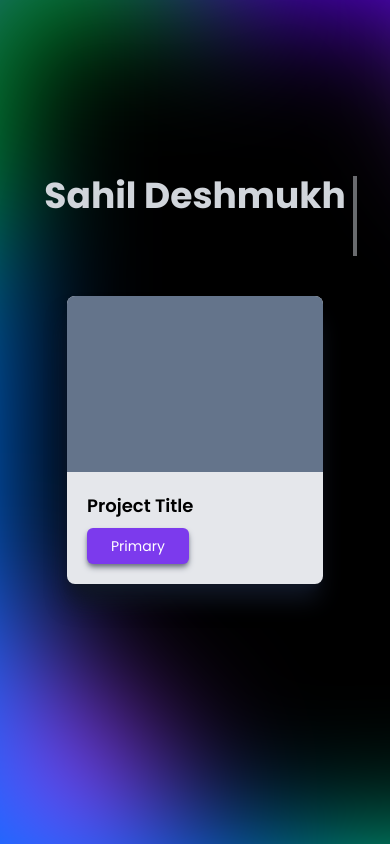
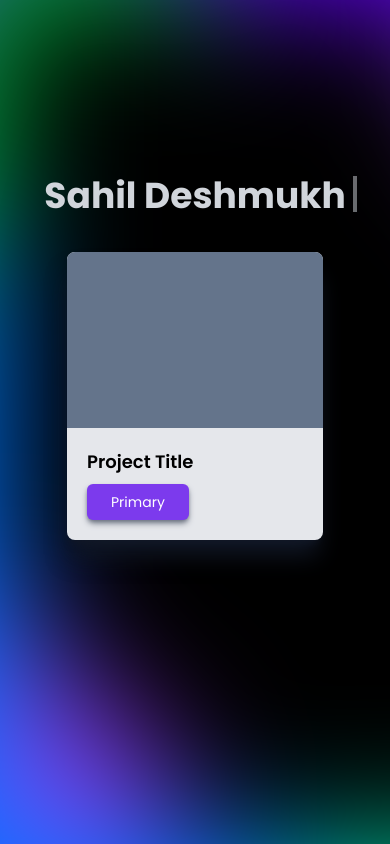
Before and after one commit to sahildmk/sahildmk.dev, a Next.js app: page / in a window 390 px wide. Built offline with nearby package versions, Linux system fonts and the light colour scheme.

Commit message:
fixed curson on mobile viewport

```diff
--- a/components/typewriter.tsx
+++ b/components/typewriter.tsx
@@ -44,7 +44,7 @@ const TypeWriter: NextPage<{ words: Array<String> }> = (props) => {
   }, []);
 
   return (
-    <div className="typewriter h-20">
+    <div className="typewriter h-9 sm:h-20">
       {word.map((value, index) => (
         <span key={index}>{value}</span>
       ))}
```
